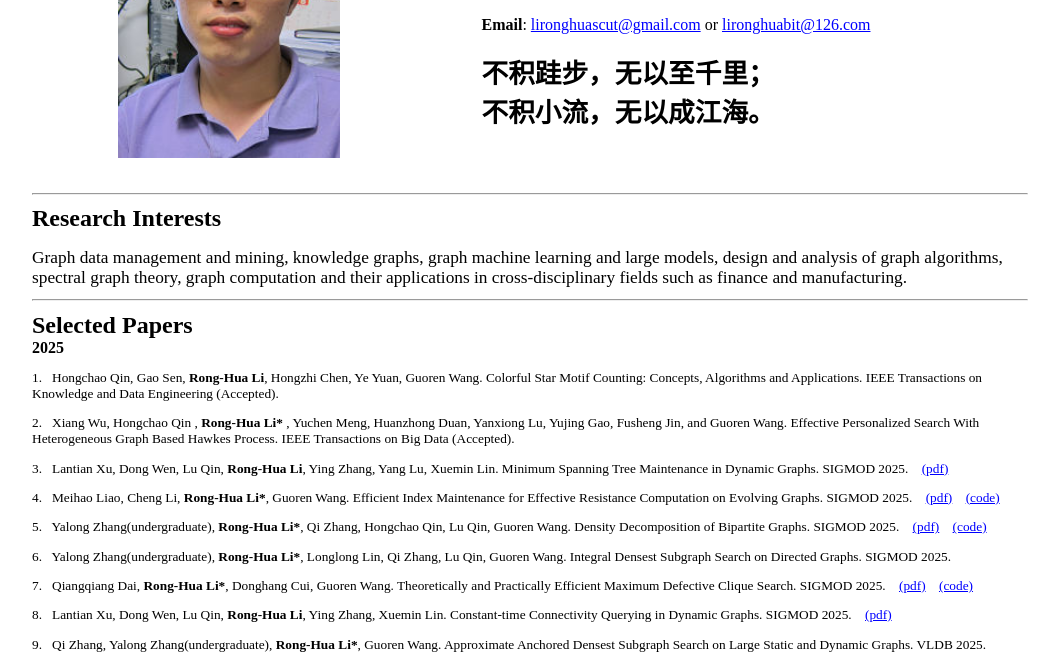
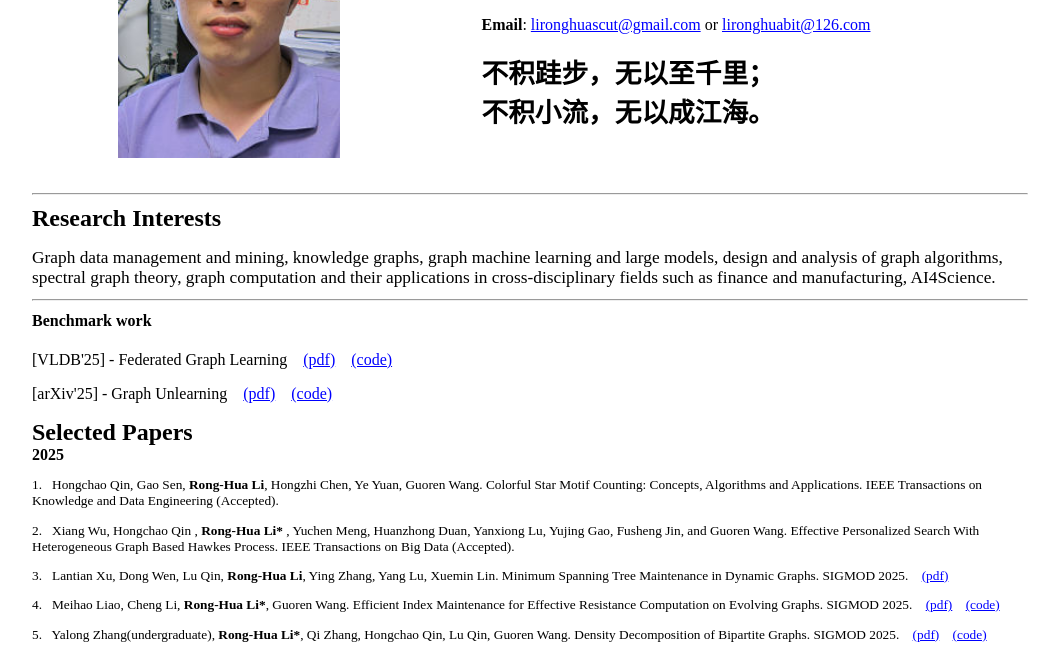
Before and after one commit to ronghuali/ronghuali.github.io, a plain HTML site: page ronghuali.html in a window 1280 px wide. Shown: the part 151-804 px from the top of the page, without its empty margins (111-1170 px from the left). Drawn offline with nearby package versions, Linux system fonts and the light colour scheme.

Commit message:
Update ronghuali.html

```diff
--- a/ronghuali.html
+++ b/ronghuali.html
@@ -1228,7 +1228,7 @@ w\:* {behavior:url(#default#VML);}
 							<P><SPAN lang="EN-US" style="font-size: 13pt;">Graph data management and mining, knowledge
 									graphs, graph machine learning and large models, design and analysis of graph
 									algorithms, spectral graph theory, graph computation and their applications in
-									cross-disciplinary fields such as finance and manufacturing.
+									cross-disciplinary fields such as finance and manufacturing, AI4Science.
 									<o:p></o:p>
 								</SPAN></P>
 						</TD>
@@ -1243,12 +1243,31 @@ w\:* {behavior:url(#default#VML);}
 					</TR>
 					<TR style="mso-yfti-irow: 3;">
 						<TD style="padding: 0.75pt;">
-							<P class="MsoNormal"><B><SPAN lang="EN-US"
+
+							<div>
+								<h4>Benchmark work</h4>
+								<div>
+									<p>
+										[VLDB'25] - Federated Graph Learning
+										&nbsp;&nbsp;&nbsp;<a
+											href="./PaperFiles/OpenFGL  A Comprehensive Benchmark for Federated Graph Learning.pdf">(pdf)</a>
+										&nbsp;&nbsp;&nbsp;<a href="https://github.com/xkLi-Allen/OpenFGL">(code)</a>
+									</p>
+
+									<p>
+										[arXiv'25] - Graph Unlearning
+										&nbsp;&nbsp;&nbsp;<a
+											href="./PaperFiles/OpenGU  A Comprehensive Benchmark for Graph Unlearning.pdf">(pdf)</a>
+										&nbsp;&nbsp;&nbsp;<a href="https://github.com/bwfan-bit/OpenGU">(code)</a>
+									</p>
+								</div>
+
+								<P class="MsoNormal"><B><SPAN lang="EN-US"
 										style='font-size: 18pt; mso-fareast-font-family: "Times New Roman";'>Selected
 										Papers</SPAN></B><SPAN lang="EN-US"
 									style='font-size: 10pt; mso-fareast-font-family: "Times New Roman";'></SPAN></P>
-							<div id="papers">
-								<div>
+
+								<div id="papers">
 									<!-- /* 顺序：PODS,SIGMOD,VLDB,KDD,ICDE,AAAI,WWW,TKDE,CIKM,IJICA */ -->
 
 									<!-- /* 2025年 */ -->
@@ -1297,7 +1316,8 @@ w\:* {behavior:url(#default#VML);}
 									</p>
 
 									<p>
-										Yalong Zhang(undergraduate), <strong>Rong-Hua Li*</strong>, Qi Zhang, Hongchao Qin, Lu
+										Yalong Zhang(undergraduate), <strong>Rong-Hua Li*</strong>, Qi Zhang, Hongchao
+										Qin, Lu
 										Qin, Guoren Wang.
 										Density Decomposition of Bipartite Graphs. SIGMOD 2025.
 										&nbsp;&nbsp;&nbsp;<a
@@ -1307,7 +1327,8 @@ w\:* {behavior:url(#default#VML);}
 									</p>
 
 									<p>
-										Yalong Zhang(undergraduate), <strong>Rong-Hua Li*</strong>, Longlong Lin, Qi Zhang, Lu
+										Yalong Zhang(undergraduate), <strong>Rong-Hua Li*</strong>, Longlong Lin, Qi
+										Zhang, Lu
 										Qin, Guoren Wang.
 										Integral Densest Subgraph Search on Directed Graphs. SIGMOD 2025.
 										<!-- &nbsp;&nbsp;&nbsp;<a href="./PaperFiles/Minimum Spanning Tree Maintenance in Dynamic Graphs.pdf">(pdf)</a> -->
@@ -1335,7 +1356,8 @@ w\:* {behavior:url(#default#VML);}
 
 									<!-- /* VLDB */ -->
 									<p>
-										Qi Zhang, Yalong Zhang(undergraduate), <strong>Rong-Hua Li*</strong>, Guoren Wang.
+										Qi Zhang, Yalong Zhang(undergraduate), <strong>Rong-Hua Li*</strong>, Guoren
+										Wang.
 										Approximate Anchored
 										Densest
 										Subgraph Search on Large Static and Dynamic Graphs. VLDB 2025.
@@ -1449,7 +1471,8 @@ w\:* {behavior:url(#default#VML);}
 
 									<!-- /* VLDB */ -->
 									<p>
-										Yalong Zhang(undergraduate), <strong>Rong-Hua Li*</strong>, Qi Zhang, Hongchao Qin, Guoren
+										Yalong Zhang(undergraduate), <strong>Rong-Hua Li*</strong>, Qi Zhang, Hongchao
+										Qin, Guoren
 										Wang. Efficient
 										Algorithms for Density Decomposition on Large Static and Dynamic Graphs. VLDB
 										2024.
@@ -1476,7 +1499,8 @@ w\:* {behavior:url(#default#VML);}
 										&nbsp;&nbsp;&nbsp;<a href="https://github.com/ronghuali/QTCS">(code)</a>
 									</p>
 									<p>
-										Yalong Zhang(undergraduate), <strong>Rong-Hua Li*</strong>, Qi Zhang, Hongchao Qin, Lu
+										Yalong Zhang(undergraduate), <strong>Rong-Hua Li*</strong>, Qi Zhang, Hongchao
+										Qin, Lu
 										Qin, Guoren Wang.
 										Efficient Algorithms for Pseudoarboricity Computation in Large Static and
 										Dynamic Graphs. VLDB
```
